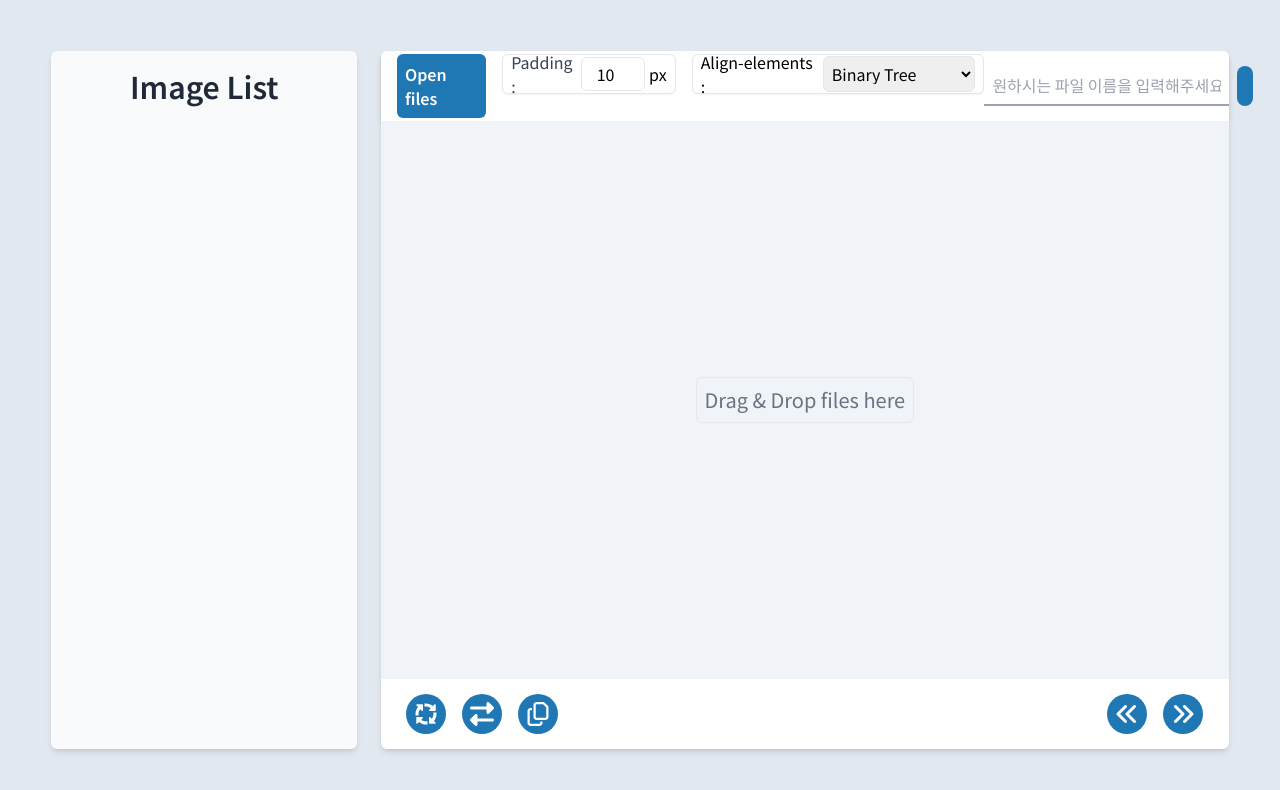
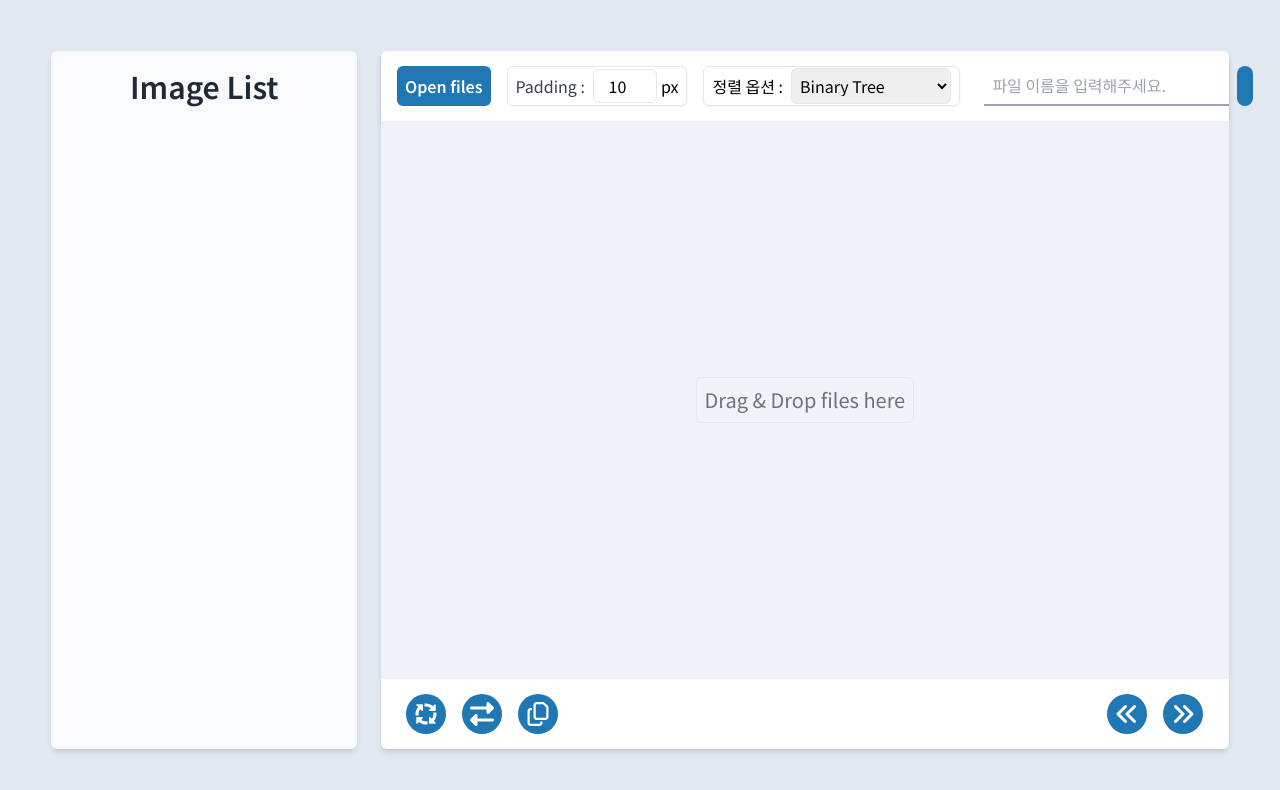
Before and after one commit to seungmin2222/spwriter-client, a React (Vite) app: page / in a window 1280 px wide. Shown: the top 790 px of the page. Built offline with nearby package versions, Linux system fonts and the light colour scheme.

Commit message:
💄 Design: Text 한글 변경

```diff
--- a/src/components/ImageList.jsx
+++ b/src/components/ImageList.jsx
@@ -1,7 +1,7 @@
 import React, { useState } from 'react';
 import Modal from './Modal';
+import Toast from './Toast';
 import useFileStore from '../../store';
-import Toast from './Toast';
 
 function ImageList() {
   const [isButtonHovered, setIsButtonHovered] = useState(false);
--- a/src/components/Modal.jsx
+++ b/src/components/Modal.jsx
@@ -20,20 +20,16 @@ function Modal({ showModal, handleClose, handleConfirm }) {
       className="fixed inset-0 flex items-center justify-center z-50 bg-black bg-opacity-50"
       data-testid="modal"
       onClick={handleBackgroundClick}
-      role="button"
       tabIndex={0}
       onKeyDown={handleKeyDown}
     >
       <div
-        className="bg-white rounded-lg shadow-lg p-6 w-[300px]"
+        className="bg-white rounded-lg shadow-lg p-6 w-[350px] h-[130px]"
         onClick={handleContentClick}
-        role="button"
         tabIndex={0}
         onKeyDown={handleKeyDown}
       >
-        <h2 className="text-xl mb-4">
-          Are you sure you want to delete the image file?
-        </h2>
+        <h2 className="text-xl mb-5">이미지 파일을 삭제하시겠습니까?</h2>
         <div className="flex justify-end space-x-4">
           <button
             className="w-[70px] px-4 py-2 bg-gray-200 rounded hover:bg-gray-300"
--- a/src/components/Navbar.jsx
+++ b/src/components/Navbar.jsx
@@ -1,8 +1,8 @@
 import React, { useState } from 'react';
+import Toast from './Toast';
+import useFileStore from '../../store';
+import { handleFiles, trimImage } from '../utils/utils';
 import downloadIcon from '../assets/images/download-solid.svg';
-import useFileStore from '../../store';
-import Toast from './Toast';
-import { handleFiles, trimImage } from '../utils/utils';
 
 function Navbar() {
   const [option, setOption] = useState('Binary Tree');
@@ -126,7 +126,7 @@ function Navbar() {
         </div>
         <div className="flex items-center space-x-2 h-[40px] p-2 border rounded-md shadow-sm bg-[#ffffff]">
           <label htmlFor="align-elements" className="gray-[#374151]">
-            Align-elements :
+            정렬 옵션 :
           </label>
           <select
             id="align-elements"
@@ -145,7 +145,7 @@ function Navbar() {
           <input
             type="text"
             className="flex-grow focus:outline-none h-full p-2 border-b-2 border-gray-400 focus-within:border-gray-600"
-            placeholder="원하시는 파일 이름을 입력해주세요."
+            placeholder="파일 이름을 입력해주세요."
             value={fileName}
             onChange={e => setFileName(e.target.value)}
           />
--- a/src/components/SpriteEditor.jsx
+++ b/src/components/SpriteEditor.jsx
@@ -131,7 +131,6 @@ function SpriteEditor() {
       onClick={handleCanvasClick}
       onDrop={handleDrop}
       onDragOver={handleDragOver}
-      role="button"
       tabIndex={0}
       aria-label="Sprite Editor Canvas"
     >
```
Also changed, not shown: 1 other file (tests, documents, lock files or other folders).
